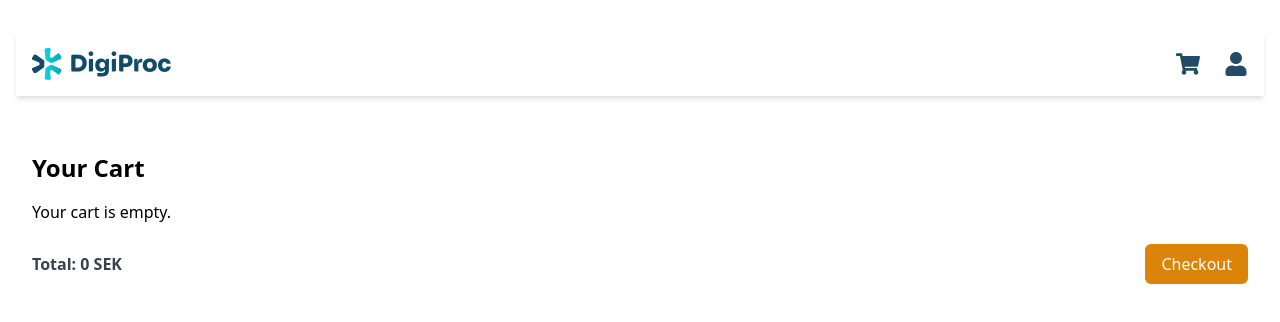
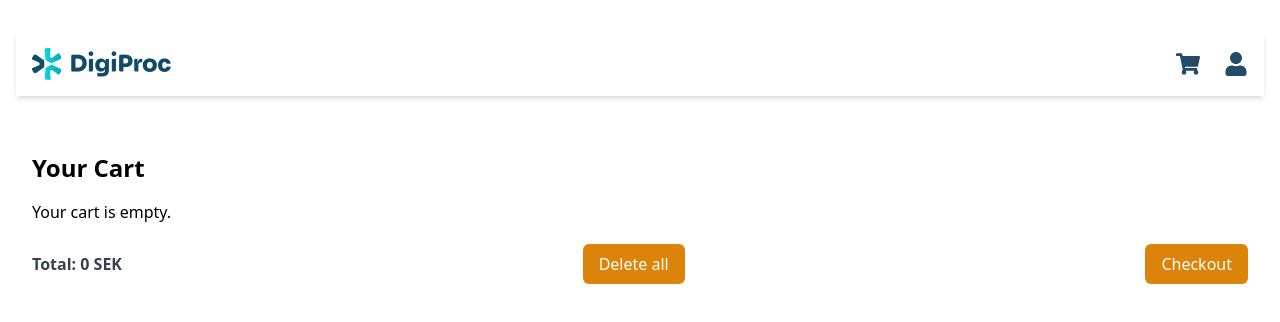
Before and after one commit to Xia-Hui-Liu/digi-proc, a Next.js app in the folder client/: page /cart in a window 1280 px wide. Shown: the top 322 px of the page. Built offline with nearby package versions, Linux system fonts and the light colour scheme.

Commit message:
add delete button and update context function

```diff
--- a/client/src/components/Cart.tsx
+++ b/client/src/components/Cart.tsx
@@ -3,7 +3,7 @@ import { useCart } from '../context/CartContext';
 import Image from 'next/image';
 
 const Cart: React.FC = () => {
-  const { cart } = useCart();
+  const { cart, clearCart } = useCart();
 
   const totalCost = useMemo(() =>
     cart.reduce((sum, item) => sum + item.price, 0),
@@ -38,6 +38,9 @@ const Cart: React.FC = () => {
         <div className="font-semibold text-gray-700">
           Total: {totalCost.toLocaleString('sv-SE')} SEK
         </div>
+        <button onClick={clearCart} className="bg-[#DC840A] text-white py-2 px-4 rounded-md hover:bg-blue-600">
+          Delete all
+        </button>
         <button className="bg-[#DC840A] text-white py-2 px-4 rounded-md hover:bg-blue-600">
           Checkout
         </button>
--- a/client/src/context/CartContext.tsx
+++ b/client/src/context/CartContext.tsx
@@ -25,7 +25,6 @@ export const CartProvider: React.FC<{ children: ReactNode }> = ({ children }) =>
   const addToCart = (product: Product) => {
     setCart((prev) => {
       const updatedCart = [...prev, product];
-      localStorage.setItem('cart', JSON.stringify(updatedCart));
       return updatedCart;
     });
   };
```
